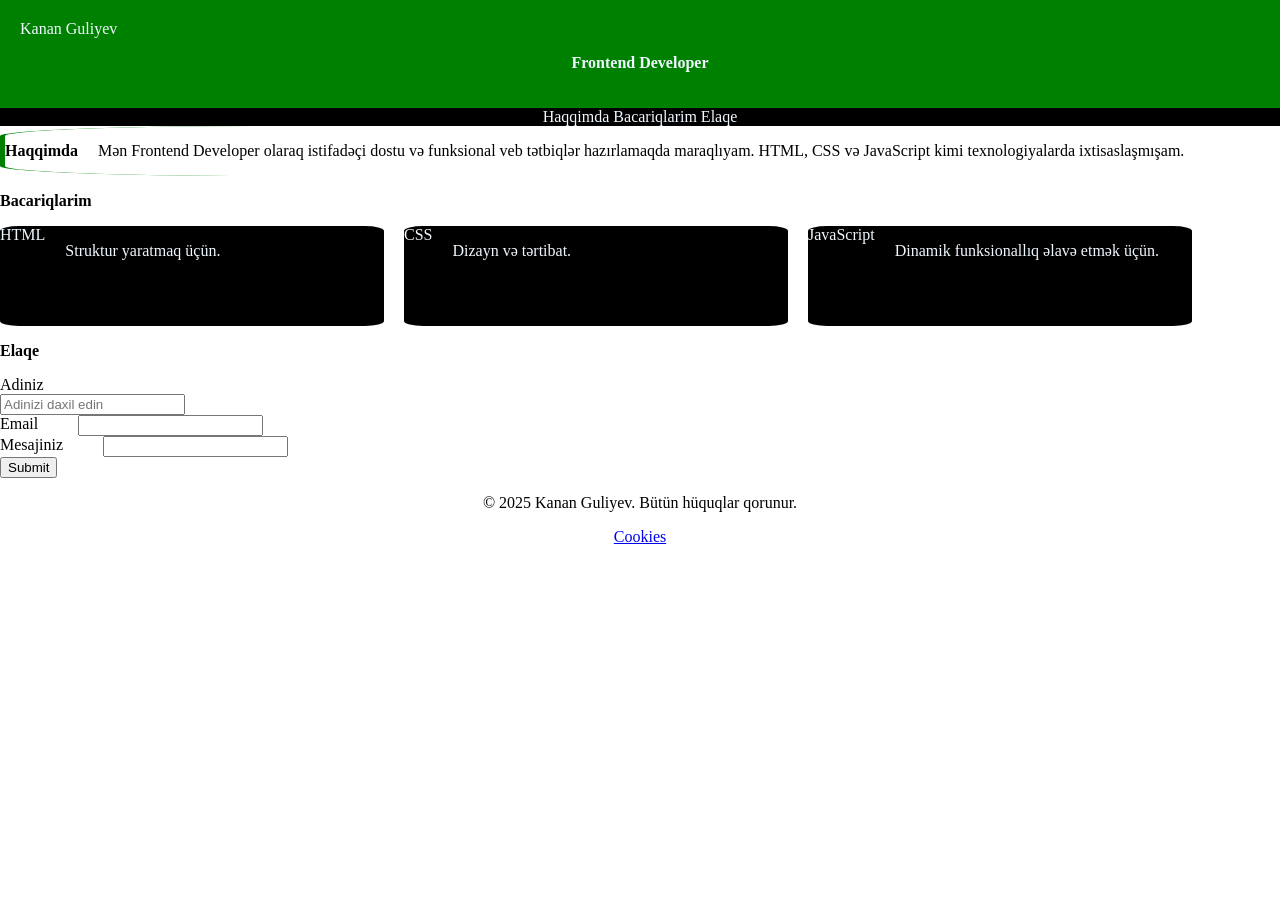
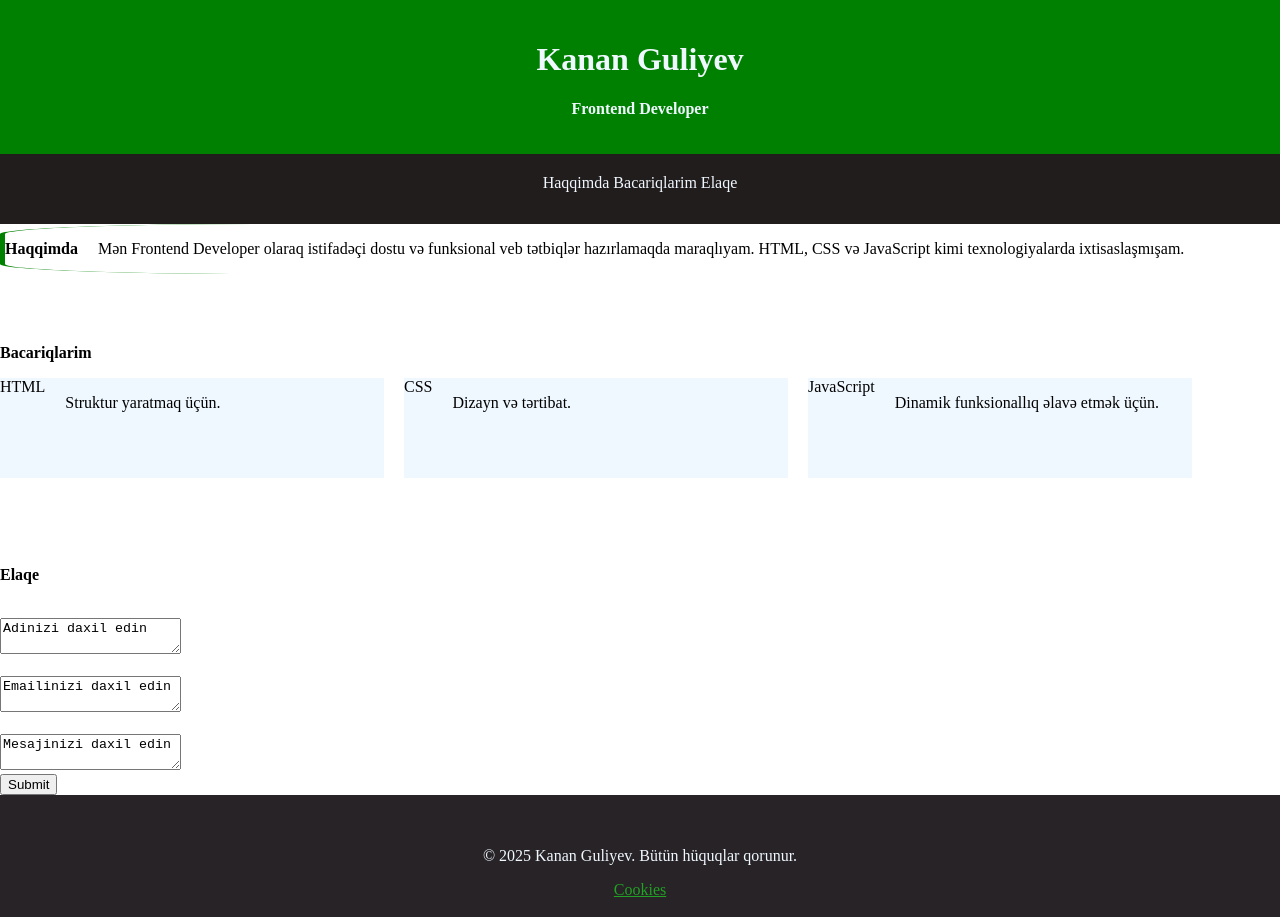
Before and after one commit to Thanos555/Card, a plain HTML site: page h.html in a window 1280 px wide. Before the commit the page ends 800 px from the top, so only its background shows below. Drawn offline with Linux system fonts and the light colour scheme.

Commit message:
second commit

```diff
--- a/h.html
+++ b/h.html
@@ -10,65 +10,71 @@
             margin: 0;
         }
 
-        .header {
-            color: aliceblue;
-            background-color: green;
+        .nav {
             padding: 20px;
-            text-align: center;
-        }
-
-        .nav {
-            padding: 0;
-            background-color: black;
+            background-color: rgb(34, 29, 29);
             color: aliceblue;
             text-align: center;
+            height: 30px;
         }
 
         .card {
+            background-color: aliceblue;
+            color: black;
             text-align: center;
-            color: aliceblue;
-            background-color: black;
             width: 30%;
             height: 100px;
         }
 
         .card2 {
             text-align: center;
-            color: aliceblue;
-            background-color: black;
+            color: black;
+            background-color: aliceblue;
             width: 30%;
             height: 100px;
         }
 
         div {
-            border-radius: 5%;
+            border: 20px;
             display: flex;
             gap: 20px;
             width: 100%;
+
         }
 
         .card3 {
             text-align: center;
-            color: aliceblue;
-            background-color: black;
+            color: black;
+            background-color: aliceblue;
             width: 30%;
             height: 100px;
         }
         .footer{
             text-align: center;
-
+            background-color: rgb(39, 35, 39);
+        color: aliceblue;
+        }
+        .footer a{
+            color: rgb(34, 161, 36);
         }
         .border{
             border-radius: 20%;
             padding: 0;
             border-left: 5px solid green;
         }
+
+            .header {
+            color: aliceblue;
+            background-color: green;
+            padding: 20px;
+            text-align: center;
+        }
     </style>
 </head>
 
 <body>
     <header class="header">
-        <div id="header">Kanan Guliyev</div>
+            <h1>Kanan Guliyev</h1>
         <p><strong>Frontend Developer</strong></p>
     </header>
     <nav class="nav">
@@ -84,6 +90,9 @@
             CSS və JavaScript kimi texnologiyalarda ixtisaslaşmışam.
         </p>
         </div>
+        <br>
+        <br>
+        <br>
         <p><strong>Bacariqlarim</strong></p>
         <div class="div">
             <div class="card">
@@ -104,29 +113,36 @@
                     Dinamik funksionallıq əlavə etmək üçün.
                 </p>
             </div>
+            <br>
+            <br>
     </div>
-        <p><strong>Elaqe</strong></p>
+    <br>
+    <br>
+    <br>
+    <br>
+       <p><strong>Elaqe</strong></p>
         <form action="#">
-            <label for="name">Adiniz</label>
             <br>
-            <input type="text" placeholder="Adinizi daxil edin">
-           <div>
-            <label for="email">Email</label>
+            <textarea name="" id="">Adinizi daxil edin</textarea>
             <br>
-            <input type="email">
+            <br>
+            <textarea name="" id="">Emailinizi daxil edin</textarea>
+            <br>
+            <br>
+            <textarea name="" id="">Mesajinizi daxil edin</textarea>
         </div>
-        <div>
-            <label for="">Mesajiniz</label>
-            <br>
-            <input type="text">
-        </div>
+        <br>
         <button>Submit</button>
+        <br>
         </form>
     </main>
     <footer class="footer">
-
-        <p>© 2025 Kanan Guliyev. Bütün hüquqlar qorunur.</p>
+        <br>
+        <br>
+        <p class="end">© 2025 Kanan Guliyev. Bütün hüquqlar qorunur.</p>
 <a href="https://www.example.com">Cookies</a>
+<br>
+<br>
     </footer>
 </body>
 
```
